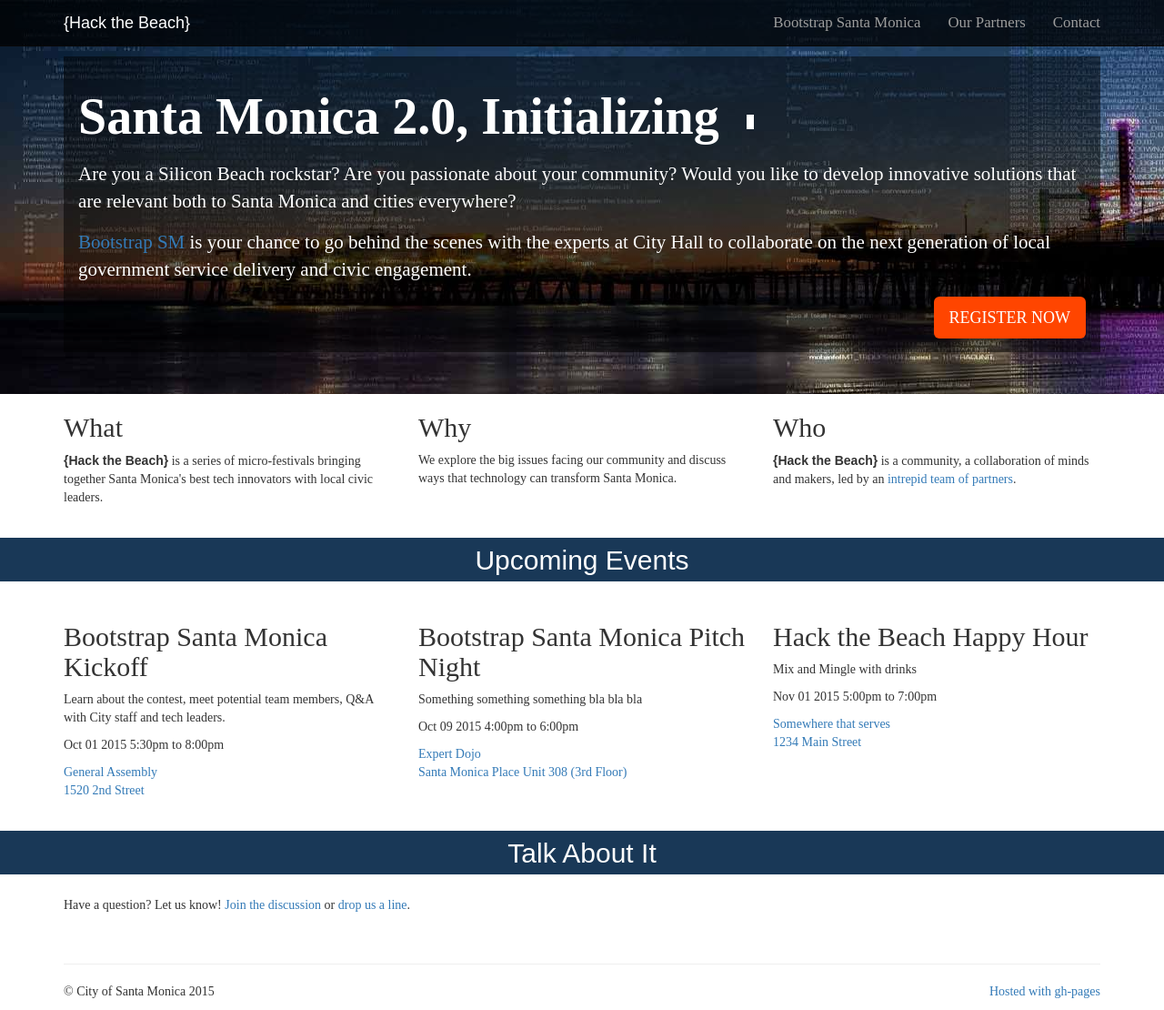
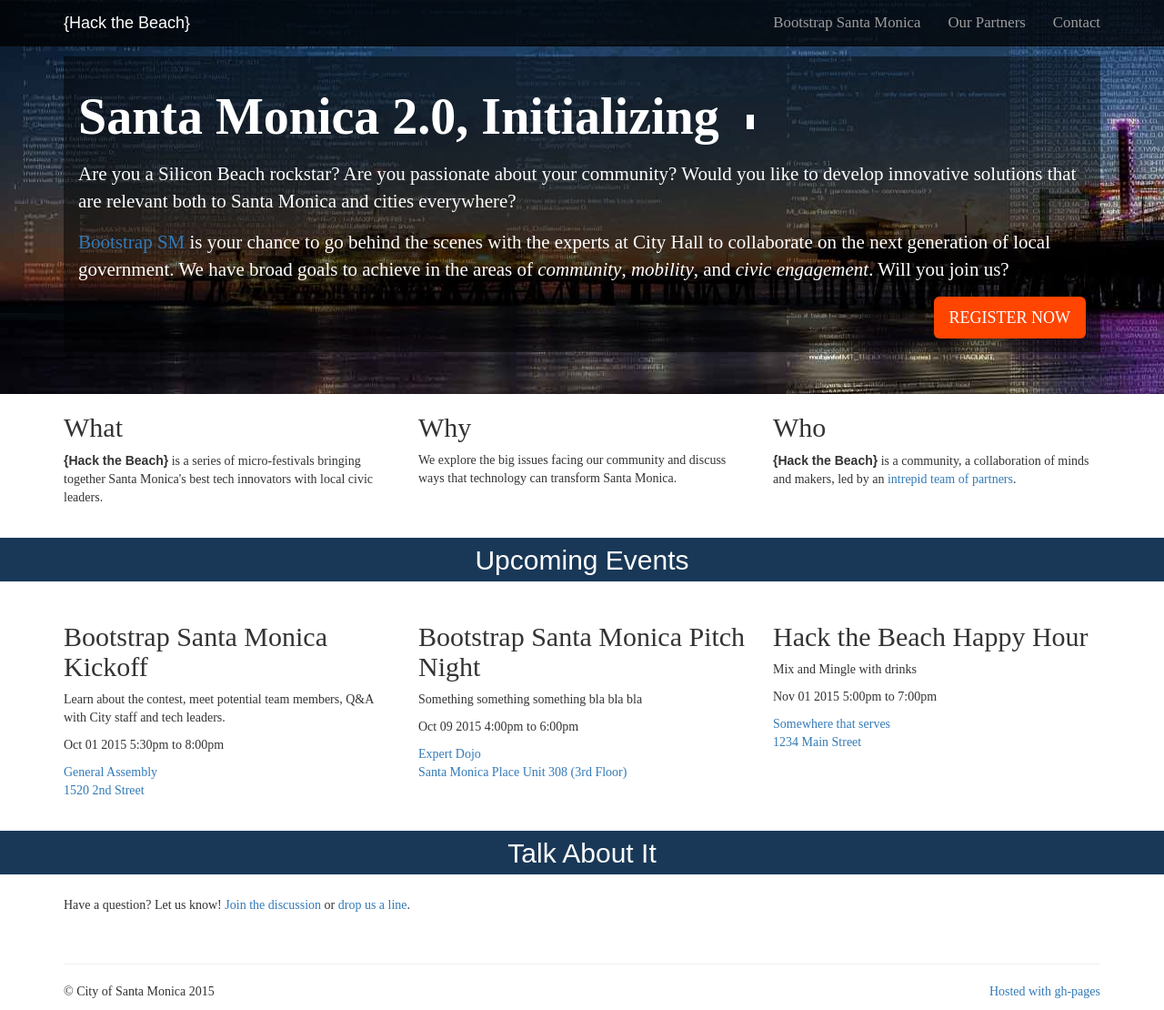
Before and after one commit to CityofSantaMonica/hackthebeach, a Jekyll site: the page built from index.html, in a window 1280 px wide and 1110 px high. Shown: the whole window at 91% size. Built offline with Jekyll 4.4.1, drawn with Linux system fonts in a browser that asks for light colours; nearby versions of some CDN libraries; comment, search, counter and statistics services are not loaded.

Commit message:
index jumbo language

```diff
--- a/_includes/index/jumbotron.html
+++ b/_includes/index/jumbotron.html
@@ -2,7 +2,7 @@
 
 <p>Are you a Silicon Beach rockstar? Are you passionate about your community? Would you like to develop innovative solutions that are relevant both to Santa Monica and cities everywhere?</p>
 
-<p><a href="{{ site.baseurl }}/bootstrap-santa-monica/">Bootstrap SM</a> is your chance to go behind the scenes with the experts at City Hall to collaborate on the next generation of local government service delivery and civic engagement.
+<p><a href="{{ site.baseurl }}/bootstrap-santa-monica/">Bootstrap SM</a> is your chance to go behind the scenes with the experts at City Hall to collaborate on the next generation of local government. We have broad goals to achieve in the areas of <em>community</em>, <em>mobility</em>, and <em>civic engagement</em>. Will you join us?
 </p>
 
 <div class="clearfix">
```
